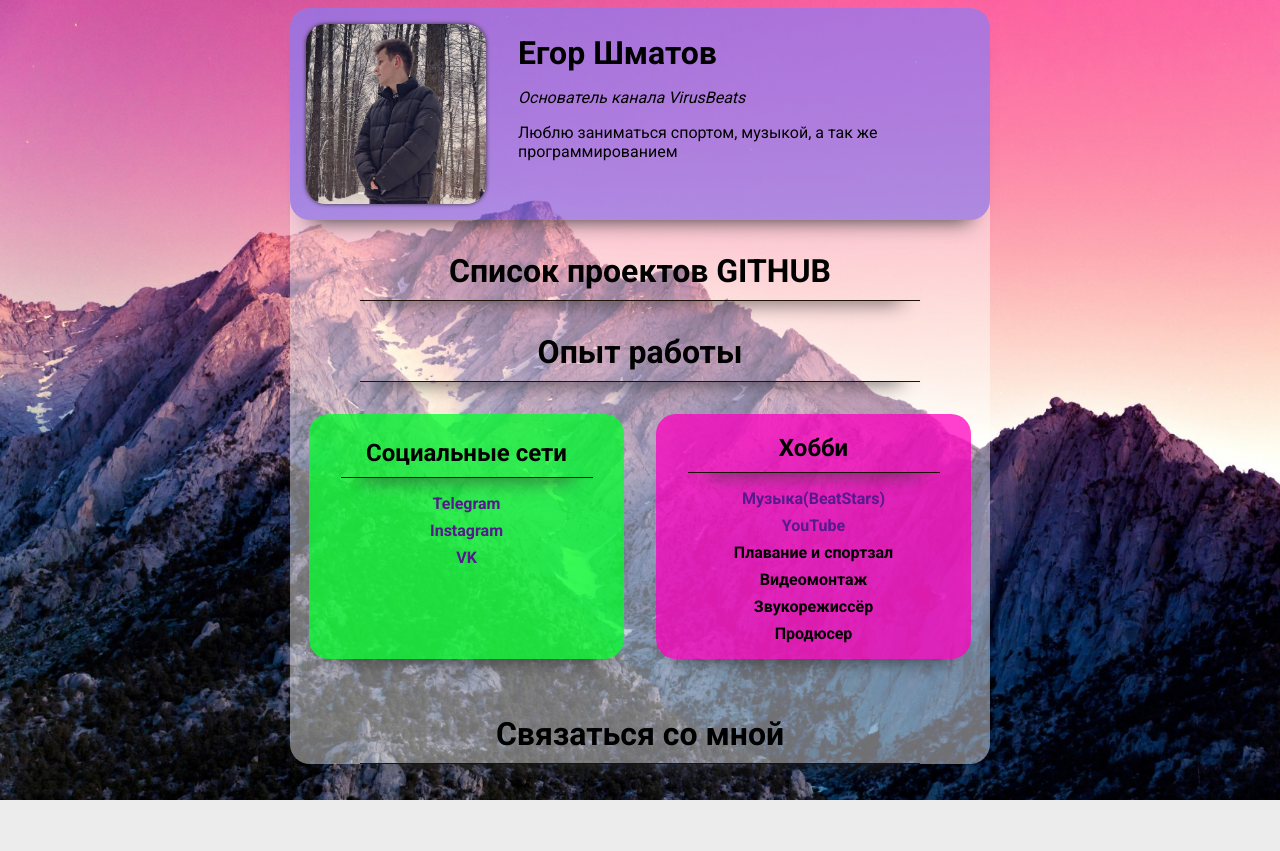
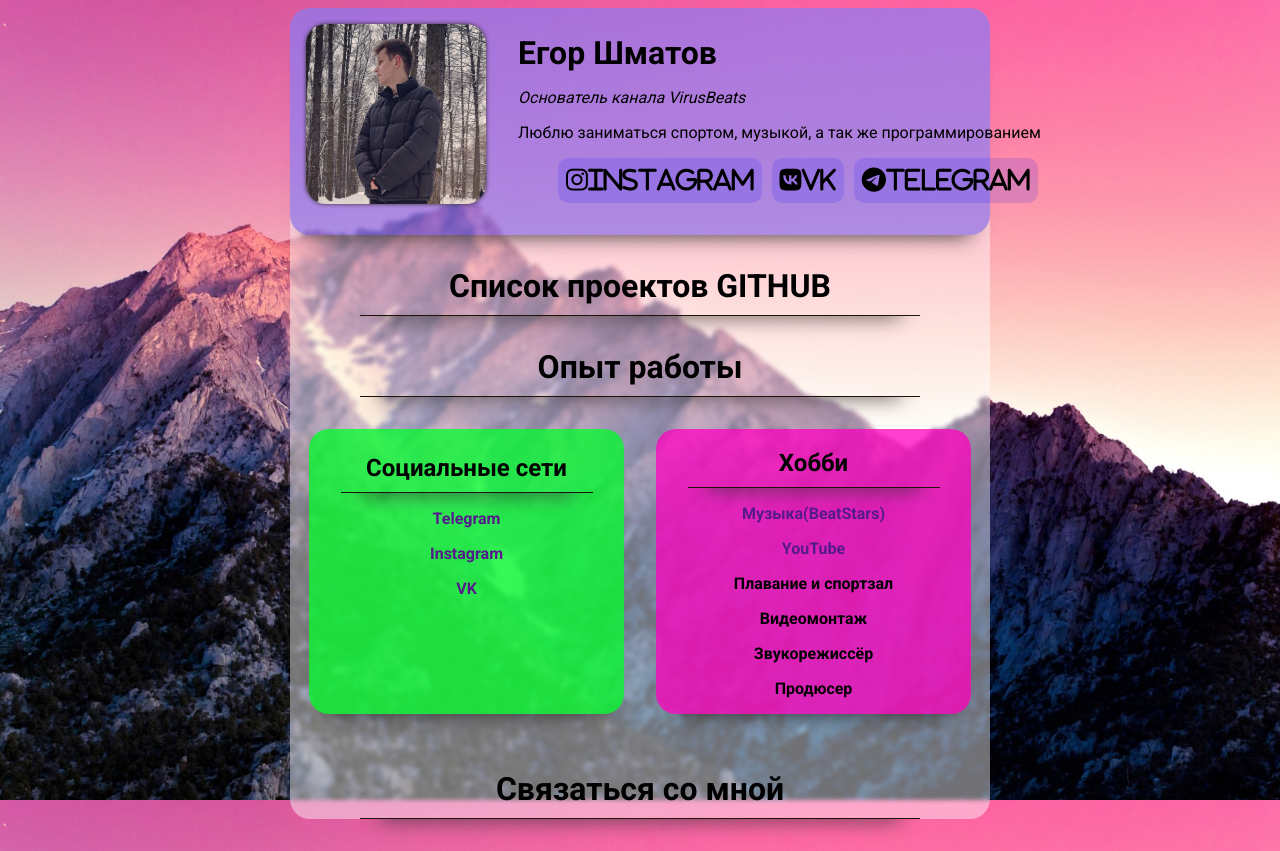
Before and after one commit to YNGPrenty/My-CV, a website: page index.html in a window 1280 px wide. Before the commit the page ends 800 px from the top, so only its background shows below. Drawn offline with Linux system fonts and the light colour scheme.

Commit message:
Socials change

```diff
--- a/index.html
+++ b/index.html
@@ -13,21 +13,34 @@
           <h1>Егор Шматов</h1>
           <p><em>Основатель канала VirusBeats</em></p>
           <p>Люблю заниматься спортом, музыкой, а так же программированием</p>
+          <div class="sociales">
+            <ul>
+              <li>
+                <i class="fa-brands fa-instagram">Instagram</i>
+              </li>
+              <li>
+                <i class="fa-brands fa-vk">VK</i>
+              </li>
+              <li>
+                <i class="fa-brands fa-telegram">Telegram</i>
+              </li>
+            </ul>
+          </div>
         </div>
       </div>
       <div class="git">
         <h1>Список проектов GITHUB</h1>
-        <hr>
+        <hr />
       </div>
       <div class="git">
         <h1>Опыт работы</h1>
-        <hr>
+        <hr />
       </div>
 
       <div class="hobbysoc">
         <div class="soc">
           <h2>Социальные сети</h2>
-          <hr>
+          <hr />
           <ul>
             <li>
               <a href="">Telegram</a>
@@ -42,16 +55,15 @@
         </div>
 
         <div class="hobby">
-
           <h2>Хобби</h2>
           <hr />
 
           <ol>
             <li>
-              <a href="">Музыка(BeatStars)</a>
+              <a class="button-1" href="">Музыка(BeatStars)</a>
             </li>
             <li>
-              <a href="">YouTube</a>
+              <a class="button-1" href="">YouTube</a>
             </li>
             <li>Плавание и спортзал</li>
             <li>Видеомонтаж</li>
@@ -59,12 +71,15 @@
             <li>Продюсер</li>
           </ol>
         </div>
-
       </div>
       <div class="git">
         <h1>Связаться со мной</h1>
-        <hr>
+        <hr />
       </div>
     </div>
+    <script
+      src="https://kit.fontawesome.com/b87018f027.js"
+      crossorigin="anonymous"
+    ></script>
   </body>
 </html>
--- a/styles.css
+++ b/styles.css
@@ -21,6 +21,7 @@
   margin: auto;
   background-color: rgba(255, 255, 255, 0.438);
   border-radius: 20px;
+  backdrop-filter: blur(2px);
 }
 
 .myinfo {
@@ -32,7 +33,7 @@
 }
 
 @media (max-width: 700px) {
-  .container{
+  .container {
     width: 100%;
   }
   .myinfo {
@@ -103,10 +104,21 @@
   margin-bottom: 0.5rem;
   text-decoration: none;
   font-weight: bolder;
+  margin-top: 1rem;
 }
 
 .hobby ol li a {
   text-decoration: none;
+}
+
+.hobby ol li a {
+  text-decoration: none;
+  padding: 5px 10px;
+  border-radius: 5px;
+}
+.hobby ol li a:active,
+.hobby ol li a:hover {
+  background-color: rgba(255, 255, 255, 0.274);
 }
 
 .soc {
@@ -139,8 +151,28 @@
 .soc ul li {
   margin-bottom: 0.5rem;
   font-weight: bolder;
+  margin-top: 1rem;
 }
 
 .soc ul li a {
   text-decoration: none;
+  padding: 5px 10px;
+  border-radius: 5px;
 }
+.soc ul li a:active,
+.soc ul li a:hover {
+  background-color: rgba(255, 255, 255, 0.274);
+}
+
+.sociales ul {
+  display: flex;
+  list-style-type: none;
+}
+
+.sociales ul li{
+  margin-right: 10px;
+  font-size: 25px;
+  background-color: rgba(0, 4, 255, 0.13);
+  padding: 8px;
+  border-radius: 10px;
+}
```
